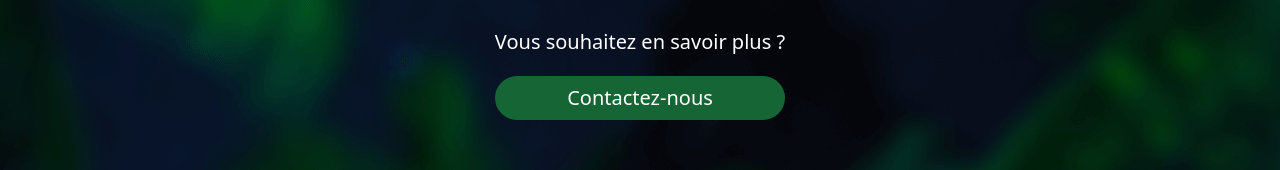
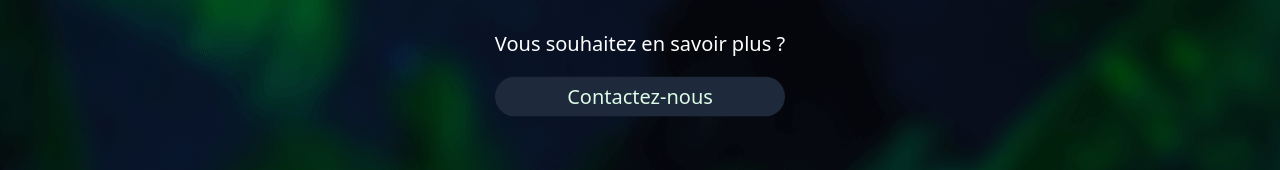
Before and after one commit to Luid425/websites, a Next.js app in the folder itluxuoso/: page / in a window 1280 px wide. Shown: the part 596-766 px from the top of the page. Built offline with nearby package versions, Linux system fonts and the light colour scheme.

Commit message:
animations added

```diff
--- a/itluxuoso/pages/index.tsx
+++ b/itluxuoso/pages/index.tsx
@@ -47,14 +47,14 @@ export default function Home() {
       </a>
 
       <div className="flex flex-col">
-        <p className="text-white mb-3 lg:mb-5">
+        <p className="text-white mb-7 lg:mb-5">
           Vous souhaitez en savoir plus ?
         </p>
         <a
           href="mailto:itluxuoso@gmail.com"
-          className="flex flex-row flex-nowrap justify-center items-center bg-green-800 px-10 py-2 rounded-sm"
+          className="animate-bounce flex  flex-nowrap justify-center items-center bg-gradient-to-r bg-slate-800 px-1 py-1.5 rounded-sm"
         >
-          <p className=" text-white">Contactez-nous</p>
+          <p className=" text-green-100 ">Contactez-nous</p>
         </a>
       </div>
     </div>
```
